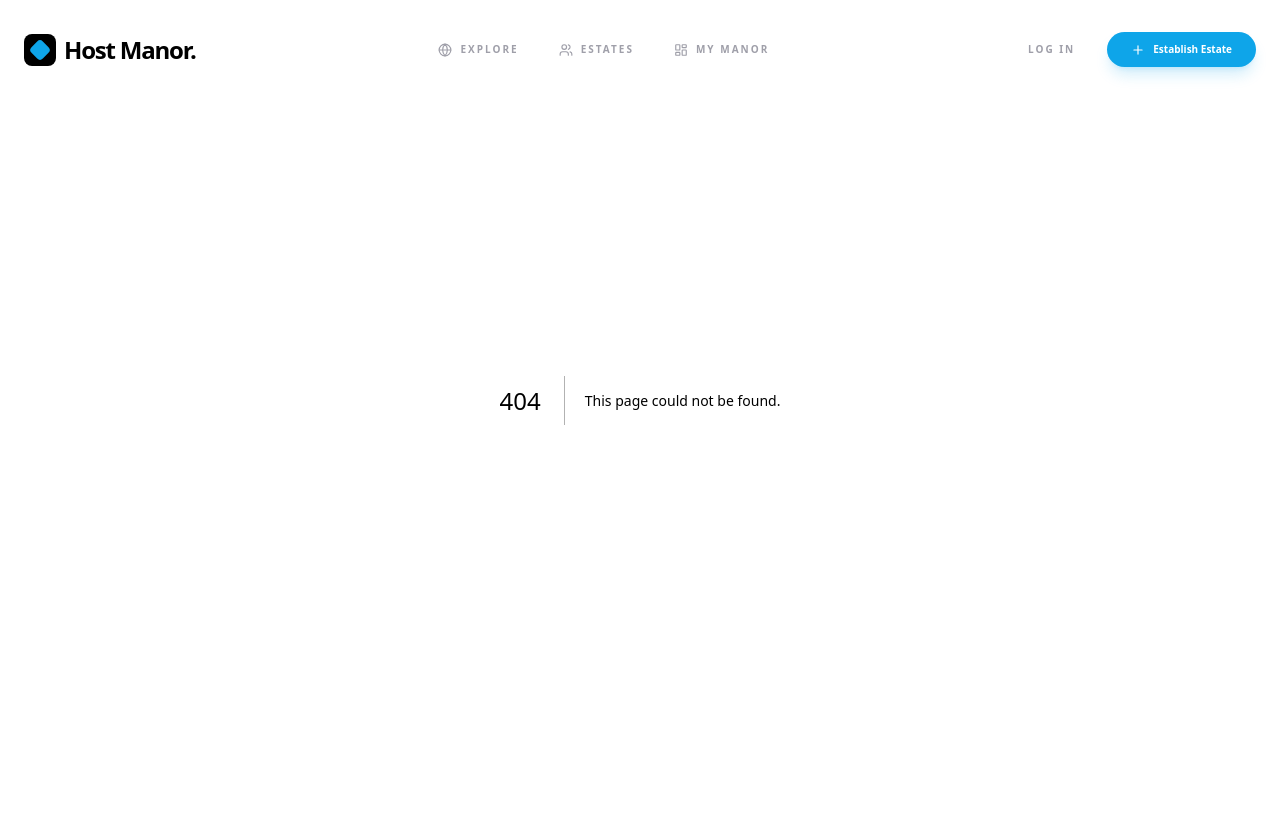
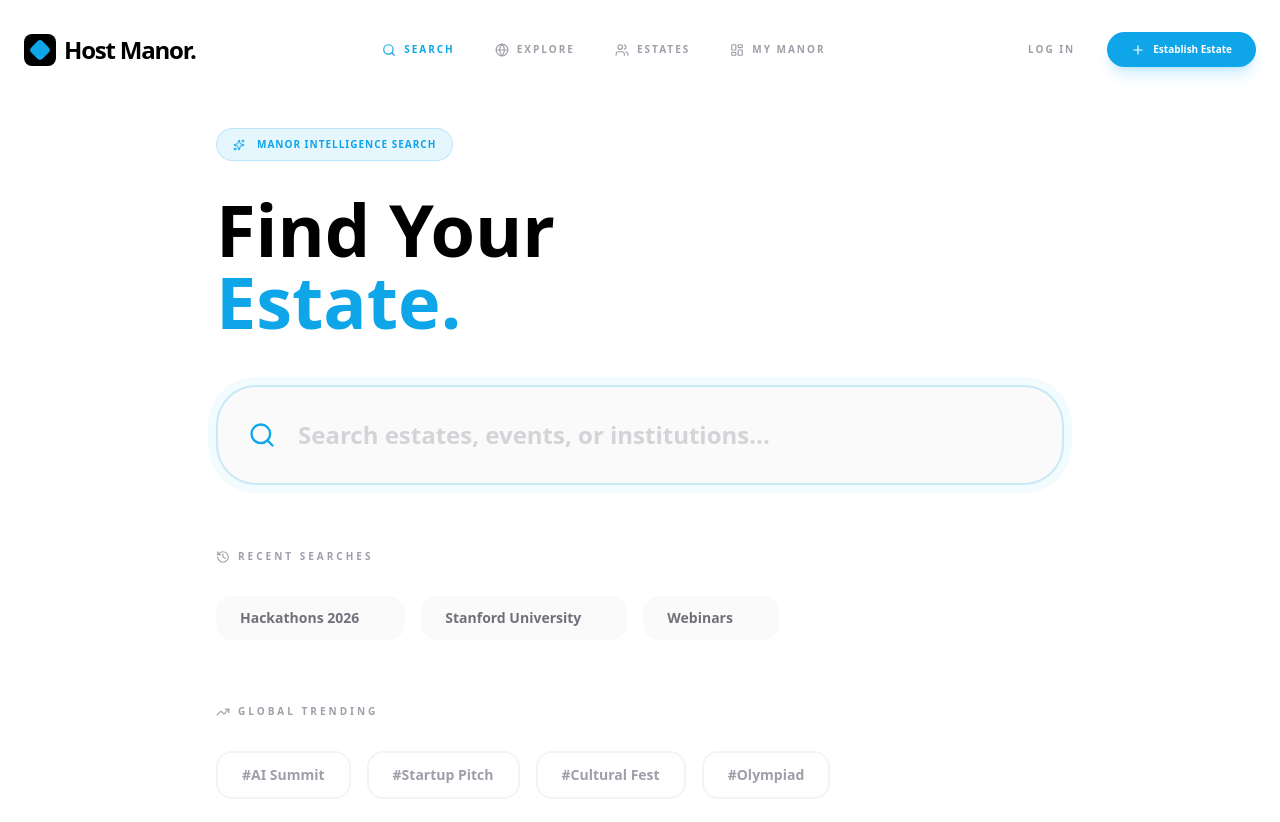
Before and after one commit to hemantnim/host-manor-social, a Next.js app in the folder apps/web/: page /search in a window 1280 px wide. Before the commit this address had no page. Shown: the top 822 px of the page. Before the commit the page ends 800 px from the top, so only its background shows below. Built offline with nearby package versions, Linux system fonts and the light colour scheme.

Commit message:
feat: implement high-end Unified Search Hub and header integration

```diff
--- /dev/null
+++ b/apps/web/src/app/search/page.tsx
@@ -0,0 +1,186 @@
+"use client";
+
+import React, { useState } from "react";
+import { motion, AnimatePresence } from "framer-motion";
+import {
+  Search,
+  ArrowRight,
+  MapPin,
+  Users,
+  Calendar,
+  Building2,
+  Rocket,
+  GraduationCap,
+  Briefcase,
+  X,
+  History,
+  TrendingUp,
+  Sparkles
+} from "lucide-react";
+import Link from "next/link";
+
+export default function SearchHub() {
+  const [query, setQuery] = useState("");
+  const [activeFilter, setActiveFilter] = useState("all");
+
+  const recentSearches = ["Hackathons 2026", "Stanford University", "Webinars"];
+  const trendingTags = ["AI Summit", "Startup Pitch", "Cultural Fest", "Olympiad"];
+
+  const results = [
+    {
+      id: 1,
+      type: "organization",
+      name: "Stanford University",
+      category: "Education",
+      location: "CA, USA",
+      followers: 12400,
+      image: "https://images.unsplash.com/photo-1541339907198-e08756ebafe3?q=80&w=200&auto=format&fit=crop"
+    },
+    {
+      id: 2,
+      type: "event",
+      name: "Global Tech Summit",
+      host: "TechSphere Labs",
+      date: "Oct 24, 2026",
+      participants: 5800,
+      image: "https://images.unsplash.com/photo-1504384308090-c894fdcc538d?q=80&w=200&auto=format&fit=crop"
+    }
+  ];
+
+  return (
+    <div className="min-h-screen bg-white pt-32 pb-20">
+      <main className="max-w-4xl mx-auto px-6">
+        {/* Search Header */}
+        <div className="mb-16">
+          <div className="flex items-center gap-3 bg-sky-blue/10 text-sky-blue px-4 py-2 rounded-full text-[10px] font-black uppercase tracking-widest mb-8 border border-sky-blue/20 w-fit">
+            <Sparkles size={12} /> Manor Intelligence Search
+          </div>
+          <h1 className="text-7xl font-black tracking-tightest leading-none mb-12">
+            Find Your <br /> <span className="text-sky-blue">Estate.</span>
+          </h1>
+
+          <div className="relative group">
+            <Search className="absolute left-8 top-1/2 -translate-y-1/2 text-zinc-300 group-focus-within:text-sky-blue transition-colors" size={28} />
+            <input
+              autoFocus
+              type="text"
+              placeholder="Search estates, events, or institutions..."
+              className="w-full bg-zinc-50 border-2 border-zinc-50 p-8 pl-20 rounded-[2.5rem] focus:outline-none focus:ring-8 focus:ring-sky-blue/5 focus:border-sky-blue/20 transition-all font-bold text-2xl placeholder:text-zinc-300"
+              value={query}
+              onChange={(e) => setQuery(e.target.value)}
+            />
+            {query && (
+              <button
+                onClick={() => setQuery("")}
+                className="absolute right-8 top-1/2 -translate-y-1/2 p-2 bg-zinc-200 rounded-full hover:bg-zinc-300 transition-colors"
+              >
+                <X size={16} />
+              </button>
+            )}
+          </div>
+        </div>
+
+        <AnimatePresence mode="wait">
+          {!query ? (
+            <motion.div
+              key="suggestions"
+              initial={{ opacity: 0, y: 10 }}
+              animate={{ opacity: 1, y: 0 }}
+              exit={{ opacity: 0 }}
+              className="space-y-16"
+            >
+              {/* Recent Searches */}
+              <div>
+                <h3 className="text-[10px] font-black uppercase tracking-[0.3em] text-zinc-400 mb-8 flex items-center gap-2">
+                  <History size={14} /> Recent Searches
+                </h3>
+                <div className="flex flex-wrap gap-4">
+                  {recentSearches.map(s => (
+                    <button key={s} onClick={() => setQuery(s)} className="bg-zinc-50 px-6 py-3 rounded-2xl text-sm font-bold text-zinc-500 hover:text-black hover:bg-zinc-100 transition-all flex items-center gap-2">
+                      {s} <ArrowRight size={14} className="opacity-0 group-hover:opacity-100 transition-opacity" />
+                    </button>
+                  ))}
+                </div>
+              </div>
+
+              {/* Trending */}
+              <div>
+                <h3 className="text-[10px] font-black uppercase tracking-[0.3em] text-zinc-400 mb-8 flex items-center gap-2">
+                  <TrendingUp size={14} /> Global Trending
+                </h3>
+                <div className="flex flex-wrap gap-4">
+                  {trendingTags.map(tag => (
+                    <button key={tag} onClick={() => setQuery(tag)} className="border-2 border-zinc-100 px-6 py-3 rounded-2xl text-sm font-bold text-zinc-400 hover:border-sky-blue hover:text-sky-blue transition-all">
+                      #{tag}
+                    </button>
+                  ))}
+                </div>
+              </div>
+            </motion.div>
+          ) : (
+            <motion.div
+              key="results"
+              initial={{ opacity: 0 }}
+              animate={{ opacity: 1 }}
+              className="space-y-8"
+            >
+              <div className="flex justify-between items-center border-b border-zinc-100 pb-8">
+                <h3 className="text-[10px] font-black uppercase tracking-[0.3em] text-zinc-400">Search Results</h3>
+                <div className="flex gap-4">
+                  {['all', 'events', 'estates'].map(f => (
+                    <button
+                      key={f}
+                      onClick={() => setActiveFilter(f)}
+                      className={`text-[10px] font-black uppercase tracking-widest px-4 py-2 rounded-lg transition-all ${
+                        activeFilter === f ? "bg-black text-white" : "text-zinc-400 hover:text-black"
+                      }`}
+                    >
+                      {f}
+                    </button>
+                  ))}
+                </div>
+              </div>
+
+              <div className="grid grid-cols-1 gap-6">
+                {results.map((item) => (
+                  <motion.div
+                    key={item.id}
+                    initial={{ opacity: 0, x: -10 }}
+                    animate={{ opacity: 1, x: 0 }}
+                    whileHover={{ x: 10 }}
+                    className="group card flex items-center gap-8 p-6 hover:border-sky-blue/30 cursor-pointer"
+                  >
+                    <div className="w-24 h-24 bg-zinc-100 rounded-2xl overflow-hidden shrink-0">
+                      <img src={item.image} className="w-full h-full object-cover grayscale group-hover:grayscale-0 transition-all duration-700" alt={item.name} />
+                    </div>
+                    <div className="flex-grow">
+                      <div className="flex items-center gap-2 mb-2">
+                        <span className="text-[10px] font-black uppercase tracking-widest text-sky-blue">
+                          {item.type === 'organization' ? <Building2 size={10} className="inline mr-1" /> : <Calendar size={10} className="inline mr-1" />}
+                          {item.type}
+                        </span>
+                      </div>
+                      <h4 className="text-2xl font-black tracking-tight mb-1">{item.name}</h4>
+                      <p className="text-sm font-bold text-zinc-400 uppercase tracking-widest">
+                        {item.type === 'organization' ? `${item.category} • ${item.location}` : `Hosted by ${item.host}`}
+                      </p>
+                    </div>
+                    <div className="text-right shrink-0">
+                      <p className="text-xl font-black tracking-tighter">
+                        {item.type === 'organization' ? (item.followers / 1000).toFixed(1) + 'K' : (item.participants / 1000).toFixed(1) + 'K'}
+                      </p>
+                      <p className="text-[10px] font-black uppercase tracking-widest text-zinc-300">
+                        {item.type === 'organization' ? 'Followers' : 'Participants'}
+                      </p>
+                    </div>
+                    <ArrowRight size={24} className="text-zinc-100 group-hover:text-black group-hover:translate-x-2 transition-all shrink-0" />
+                  </motion.div>
+                ))}
+              </div>
+            </motion.div>
+          )}
+        </AnimatePresence>
+      </main>
+    </div>
+  );
+}
--- a/apps/web/src/components/layout/Header.tsx
+++ b/apps/web/src/components/layout/Header.tsx
@@ -3,7 +3,7 @@
 import React, { useState, useEffect } from "react";
 import Link from "next/link";
 import { usePathname } from "next/navigation";
-import { Globe, Users, LogIn, LayoutDashboard, Plus } from "lucide-react";
+import { Globe, Users, LogIn, LayoutDashboard, Plus, Search } from "lucide-react";
 
 export const Header = () => {
   const pathname = usePathname();
@@ -35,6 +35,14 @@ export const Header = () => {
         </Link>
 
         <nav className="hidden md:flex gap-10 items-center">
+          <Link
+            href="/search"
+            className={`text-[10px] font-black uppercase tracking-[0.2em] transition-colors flex items-center gap-2 ${
+              pathname === "/search" ? "text-sky-blue" : "text-zinc-400 hover:text-black"
+            }`}
+          >
+            <Search size={14} /> Search
+          </Link>
           <Link
             href="/explore"
             className={`text-[10px] font-black uppercase tracking-[0.2em] transition-colors flex items-center gap-2 ${
```
